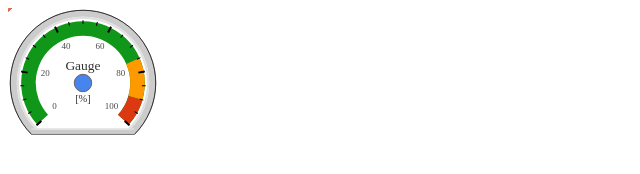
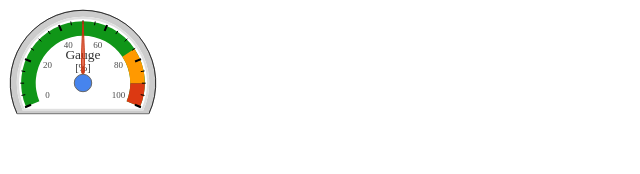
Before and after one commit to hullatom/d3-radial-gauge, a plain HTML site: page index.html in a window 1280 px wide. Shown: the whole page, without its empty margins (0-640 px from the left). Drawn offline with nearby package versions, Linux system fonts and the light colour scheme.

Commit message:
jeste nefunguje

```diff
--- a/index.html
+++ b/index.html
@@ -9,7 +9,7 @@
 		<script>
 			function init()
 			{
-				var gauge = Gauge().greenZones([{"from":-10,"to":-1000},{"from":0,"to":10000000}]).angle(270);
+				var gauge = Gauge().greenZones([{"from":-10,"to":-1000},{"from":0,"to":10000000}]).angle(230);
 				d3.selectAll("#hodne").call(gauge);
 
 			}
--- a/mygauge.js
+++ b/mygauge.js
@@ -28,9 +28,10 @@ function Gauge()
       transitionDuration = 0,
 
       angle = 270,
+      angleRad = angle*Math.PI/180,
       rotate = ((360-angle)/2)-180,
       rangeAngle = 270,
-      rotateRange =((360-rangeAngle)/2)-180,
+      rotateRange = ((360-rangeAngle)/2)-180,
 
       yellowZones = [{ "from": min + range*0.75, "to": min + range*0.9 }],
 			redZones = [{ "from": min + range*0.9, "to": max }],
@@ -66,12 +67,31 @@ function Gauge()
             .attr("transform", function() { return "translate(" + cx + ", " + cy + ") rotate("+rotateRange+")" });
     }
 
-    valueToPoint = function(value, factor)
+    /* Convert angle and distance from center to x,y coordinates
+     *
+     * angle in radians relative to axis
+     * distance in px from center
+     * */
+    convertPolarAxis = function(angle, distace)
     {
-      return {"x": cx - radius * factor * Math.cos(scales(value)),
-            "y": cy - radius * factor * Math.sin(scales(value))};
+
+      var rotateRads = (rotateRange*2)*Math.PI/360;
+
+      return {"x": cx + distace * Math.sin(angle+rotateRads),
+            "y": cy - distace * Math.cos(angle+rotateRads)};
     }
+    /* Convert angle and distance from center to x,y coordinates
+     *
+     * angle in radians relative to outer circle
+     * distance in px from center
+     * */
+    convertPolar = function(angle, distace)
+    {
+      var rotateRads = (rotate)*Math.PI/180;
 
+      return {"x": cx + distace * Math.sin(angle+rotateRads),
+            "y": cy - distace * Math.cos(angle+rotateRads)};
+    }
 
 
 /***draw outer circle**************************************************/
@@ -94,7 +114,7 @@ function Gauge()
       else body.attr("height", size/2 + radius*Math.cos(radianHalfAngle)+(radius-innerRadius1));
 
 
-/*****The Circle********************************************************/
+/*****Outer Circle*****************************************************/
       body.append("svg:path")
           .style("fill", "#ccc")
           .attr("d", d3.svg.arc()
@@ -123,8 +143,21 @@ function Gauge()
                     .outerRadius(innerRadius2))
           .attr("transform", function() { return "translate(" + cx + ", " + cy + ") rotate("+rotate+")" });
 
+      /*body.append("svg:circle")
+							.attr("cx", convertPolarAxis((0),radius).x)
+							.attr("cy", convertPolarAxis((0),radius).y)
+							.attr("r", 0.12 * radius)
+							.style("fill", "black")
+							.style("stroke", "#666")
+							.style("opacity", 1);*/
 
-
+      /*body.append("svg:circle")
+							.attr("cx", convertPolar(angle,innerRadius1).x)
+							.attr("cy", convertPolar(angle,innerRadius1).y)
+							.attr("r", 0.1 * radius)
+							.style("fill", "green")
+							.style("stroke", "#666")
+							.style("opacity", 1);*/
 
 /*****Draw color zones*************************************************/
 
@@ -151,9 +184,9 @@ function Gauge()
       ty1 = cy / 2 + fontSize*0.4;
       ty2 = cy / 2 + fontSize*1.2;
 
-      if(angle>250){
+      if(angle>249){
         ty1 = cy / 2 + fontSize*1.1;
-        ty2 = cy / 2 + fontSize*3.33;
+        ty2 = cy / 2 + fontSize*3.7;
       }
 
       body.append("svg:text")
@@ -182,42 +215,25 @@ function Gauge()
       majorTick = scales.ticks(4);
       minorTick = scales.ticks(majorTick.length*5);
 
-      majorTickArc = d3.svg.arc()
-            .innerRadius(innerRadius1*0.88)
-            .outerRadius(innerRadius1*0.98)
-            .startAngle(function(d) {
-                    return scales(d);
-            })
-            .endAngle(function(d) {
-                    return scales(d);
-            });
-      minorTickArc = d3.svg.arc()
-          .innerRadius(innerRadius1*0.92)
-          .outerRadius(innerRadius1*0.98)
-          .startAngle(function(d) {
-                  return scales(d);
-          })
-          .endAngle(function(d) {
-                  return scales(d);
-          });
+      body.selectAll(".minorTick")
+          .data(minorTick).enter().append("svg:line")
+          .attr("x1",function(d) {return convertPolarAxis(scales(d),innerRadius1*0.92).x;})
+          .attr("y1",function(d) {return convertPolarAxis(scales(d),innerRadius1*0.92).y;})
+          .attr("x2",function(d) {return convertPolarAxis(scales(d),innerRadius1*0.98).x;})
+          .attr("y2",function(d) {return convertPolarAxis(scales(d),innerRadius1*0.98).y;})
+          .attr("class", "minorTick")
+          .attr("stroke", "black")
+          .attr("stroke-width", 1);
 
-      body.append("svg:g").attr("transform", "translate(" + cx + "," + cy + ") rotate("+rotateRange+")")
-          .selectAll(".minorTick")
-          .data(minorTick).enter().append("svg:path")
-          .attr("d",function(d) {return minorTickArc(d);})
+      body.selectAll(".majorTick")
+          .data(majorTick).enter().append("svg:line")
+          .attr("x1",function(d) {return convertPolarAxis(scales(d),innerRadius1*0.88).x;})
+          .attr("y1",function(d) {return convertPolarAxis(scales(d),innerRadius1*0.88).y;})
+          .attr("x2",function(d) {return convertPolarAxis(scales(d),innerRadius1*0.98).x;})
+          .attr("y2",function(d) {return convertPolarAxis(scales(d),innerRadius1*0.98).y;})
           .attr("class", "majorTick")
           .attr("stroke", "black")
-          .attr("stroke-width", 1)
-          .attr("fill", "none");
-
-      body.append("svg:g").attr("transform", "translate(" + cx + "," + cy + ") rotate("+rotateRange+")")
-          .selectAll(".majorTick")
-          .data(majorTick).enter().append("svg:path")
-          .attr("d",function(d) {return majorTickArc(d);})
-          .attr("class", "majorTick")
-          .attr("stroke", "black")
-          .attr("stroke-width", 2)
-          .attr("fill", "none");
+          .attr("stroke-width", 2);
 
 
       var axLabelradius = innerRadius1*0.60;
@@ -241,28 +257,21 @@ function Gauge()
 
 
 /**********************************************************************/
-      buildPointerPath = function(value)
+    buildPointerPath = function(value)
       {
         var delta = range / 13;
 
-        var head = valueToPoint2(value, 0.85);
-        var head1 = valueToPoint2(value - delta, 0.12);
-        var head2 = valueToPoint2(value + delta, 0.12);
+        var head = convertPolarAxis(scales(value), 0.85*radius);
+        var head1 = convertPolarAxis(scales(value - delta), 0.12*radius);
+        var head2 = convertPolarAxis(scales(value + delta), 0.12*radius);
 
         var tailValue = value - (range * (1/(270/360)) / 2);
-        var tail = valueToPoint2(tailValue, 0.28);
-        var tail1 = valueToPoint2(tailValue - delta, 0.12);
-        var tail2 = valueToPoint2(tailValue + delta, 0.12);
+        var tail = convertPolarAxis(scales(value), 0.28*radius);
+        var tail1 = convertPolarAxis(scales(value - delta), 0.12*radius);
+        var tail2 = convertPolarAxis(scales(value + delta), 0.12*radius);
 
         return [head, head1, tail2, tail, tail1, head2, head];
 
-        function valueToPoint2(value, factor)
-        {
-          var point = valueToPoint(value, factor);
-          point.x -= cx;
-          point.y -= cy;
-          return point;
-        }
       }
 
       var pointerContainer = body.append("svg:g").attr("class", "pointerContainer");
@@ -285,7 +294,19 @@ function Gauge()
                     .style("stroke", "#c63310")
                     .style("fill-opacity", 0.7)
 
+    var fontSize = Math.round(size / 10);
 
+    if(angle > 249)
+    body.append("svg:text")
+									.attr("class","value")
+                  .attr("x", cx)
+									.attr("y", cy + 2.2*fontSize)
+									.attr("dy", fontSize / 2)
+									.attr("text-anchor", "middle")
+									.style("font-size", fontSize + "px")
+									.style("fill", "#000")
+									.style("stroke-width", "0px")
+                  .text(midValue);
 
 /*****The Center*******************************************************/
 
@@ -304,27 +325,28 @@ function Gauge()
 
       //TO-DO angle<180
       if(angle>180){
+
         body.append("svg:rect")
-            .attr("y", cy+(innerRadius2)*Math.cos(radianHalfAngle)-((innerRadius2-innerRadius1)*Math.cos(radianHalfAngle)))
-            .attr("x", cx-(radius)*Math.sin(radianHalfAngle))
-            .attr("width", 2*(radius)*Math.sin(radianHalfAngle))
-            .attr("height", (innerRadius2-innerRadius1)*Math.cos(radianHalfAngle))
+            .attr("y", convertPolar(0,innerRadius2).y-(innerRadius2-innerRadius1))
+            .attr("x", convertPolar(0,innerRadius2).x)
+            .attr("width", convertPolar(angleRad,innerRadius2).x-convertPolar(0,innerRadius2).x)
+            .attr("height", (innerRadius2-innerRadius1))
             .style("fill", "#e0e0e0");
 
         body.append("svg:rect")
-            .attr("y", cy+radius*Math.cos(radianHalfAngle)-((radius-innerRadius2)*Math.cos(radianHalfAngle)))
-            .attr("x", cx-radius*Math.sin(radianHalfAngle))
-            .attr("width", 2*radius*Math.sin(radianHalfAngle))
+            .attr("y", convertPolar(0,radius).y-(radius-innerRadius2)*Math.cos(radianHalfAngle))
+            .attr("x", convertPolar(0,radius).x)
+            .attr("width", convertPolar(angleRad,radius).x-convertPolar(0,radius).x)
             .attr("height", (radius-innerRadius2)*Math.cos(radianHalfAngle))
             .style("fill", "#ccc");
 
         body.append("svg:line")
             .style("stroke-width", "0.5px")
             .style("stroke", "#000")
-            .attr("y1", cy+radius*Math.cos(radianHalfAngle))
-            .attr("x1", cx-radius*Math.sin(radianHalfAngle))
-            .attr("y2", cy+radius*Math.cos(radianHalfAngle))
-            .attr("x2", cx-radius*Math.sin(radianHalfAngle)+2*(radius)*Math.sin(radianHalfAngle));
+            .attr("y1", convertPolar(0,radius).y)
+            .attr("x1", convertPolar(0,radius).x)
+            .attr("y2", convertPolar(angleRad,radius).y)
+            .attr("x2", convertPolar(angleRad,radius).x);
       }
       if(angle==180){
 
@@ -400,6 +422,7 @@ function Gauge()
     if (value > 360 ) value = 360;
     if (value < rangeAngle) my.rangeAngle(value);
     angle = value;
+    angleRad = angle*Math.PI/180;
     rotate = ((360-angle)/2)-180;
     return my;
   };
```
